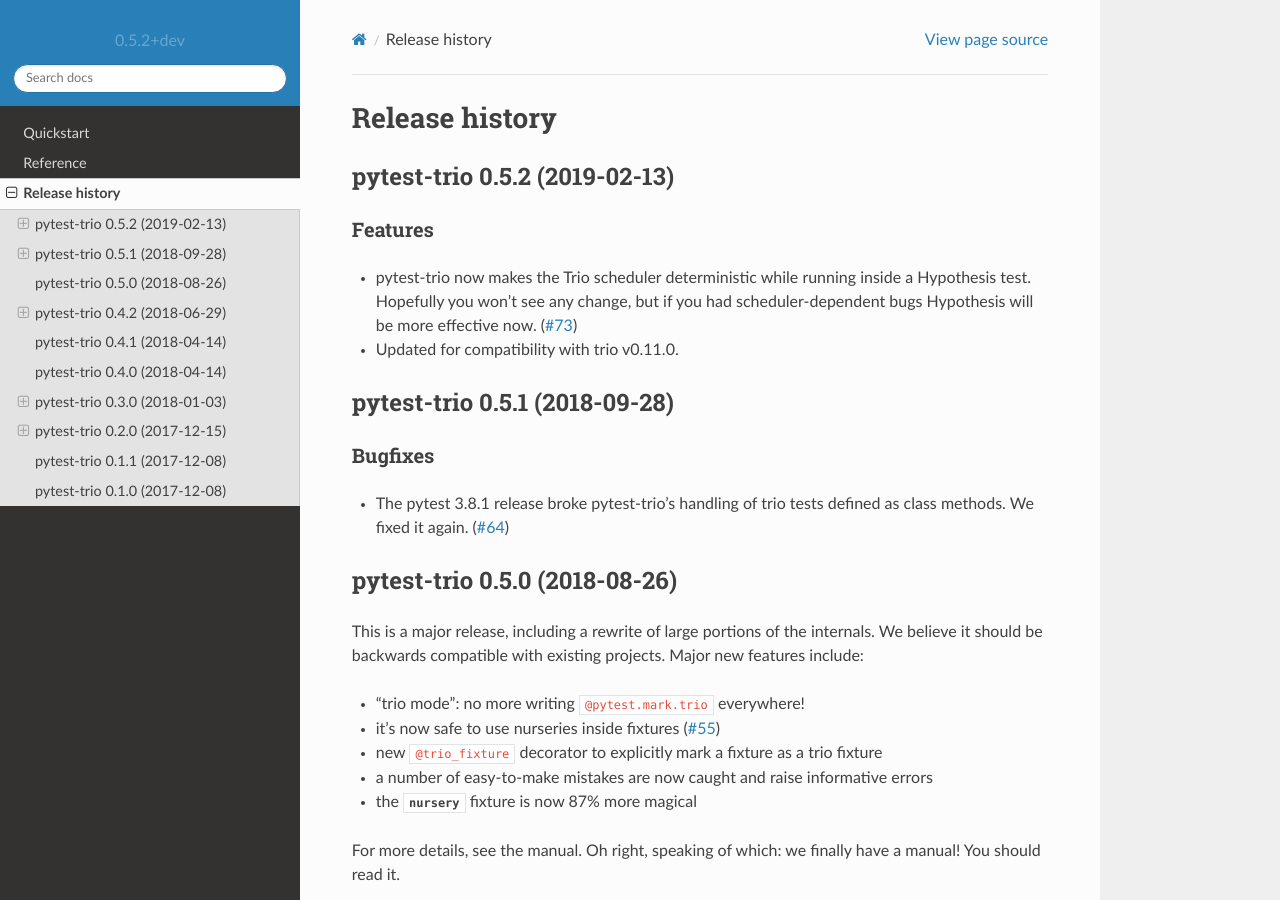
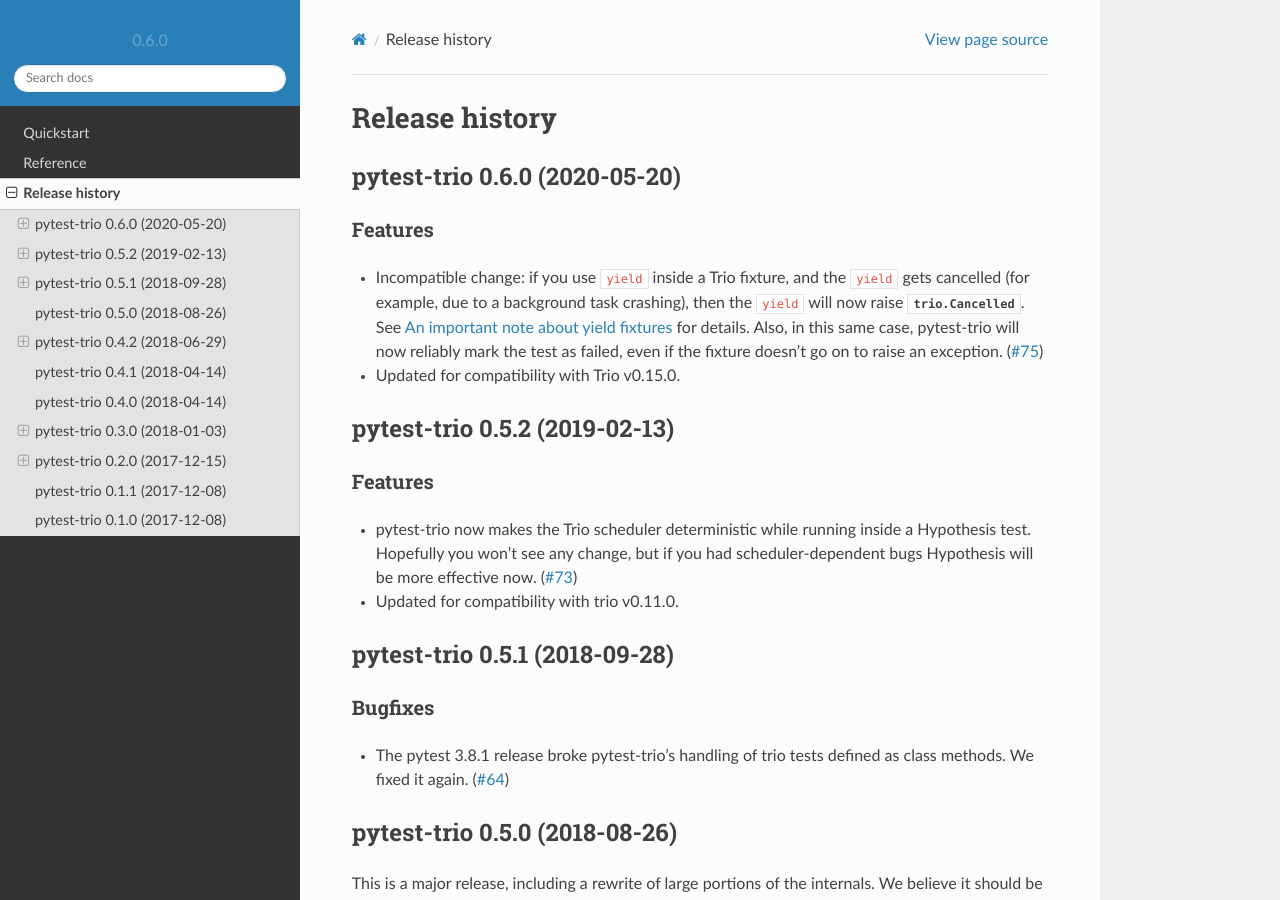
Before and after one commit to python-trio/pytest-trio, a Sphinx documentation site: the page built from docs/source/history.rst, in a window 1280 px wide and 900 px high. Built offline with Sphinx 7.4.7 and the Read the Docs theme 2.0.0, drawn with Linux system fonts in a browser that asks for light colours.

Commit message:
Bump version and run towncrier for 0.6.0 release

```diff
--- a/docs/source/history.rst
+++ b/docs/source/history.rst
@@ -4,6 +4,22 @@
 .. currentmodule:: pytest_trio
 
 .. towncrier release notes start
+
+pytest-trio 0.6.0 (2020-05-20)
+----------------------------------
+
+Features
+~~~~~~~~
+
+- Incompatible change: if you use ``yield`` inside a Trio fixture, and
+  the ``yield`` gets cancelled (for example, due to a background task
+  crashing), then the ``yield`` will now raise :exc:`trio.Cancelled`.
+  See :ref:`cancel-yield` for details. Also, in this same case,
+  pytest-trio will now reliably mark the test as failed, even if the
+  fixture doesn't go on to raise an exception. (`#75 <https://github.com/python-trio/pytest-trio/issues/75>`__)
+
+- Updated for compatibility with Trio v0.15.0.
+
 
 pytest-trio 0.5.2 (2019-02-13)
 ------------------------------
--- a/newsfragments/75.feature.rst
+++ /dev/null
@@ -1,6 +0,0 @@
-Incompatible change: if you use ``yield`` inside a Trio fixture, and
-the ``yield`` gets cancelled (for example, due to a background task
-crashing), then the ``yield`` will now raise :exc:`trio.Cancelled`.
-See :ref:`cancel-yield` for details. Also, in this same case,
-pytest-trio will now reliably mark the test as failed, even if the
-fixture doesn't go on to raise an exception.
--- a/pytest_trio/_version.py
+++ b/pytest_trio/_version.py
@@ -1,3 +1,3 @@
 # This file is imported from __init__.py and exec'd from setup.py
 
-__version__ = "0.5.2+dev"
+__version__ = "0.6.0"
```
